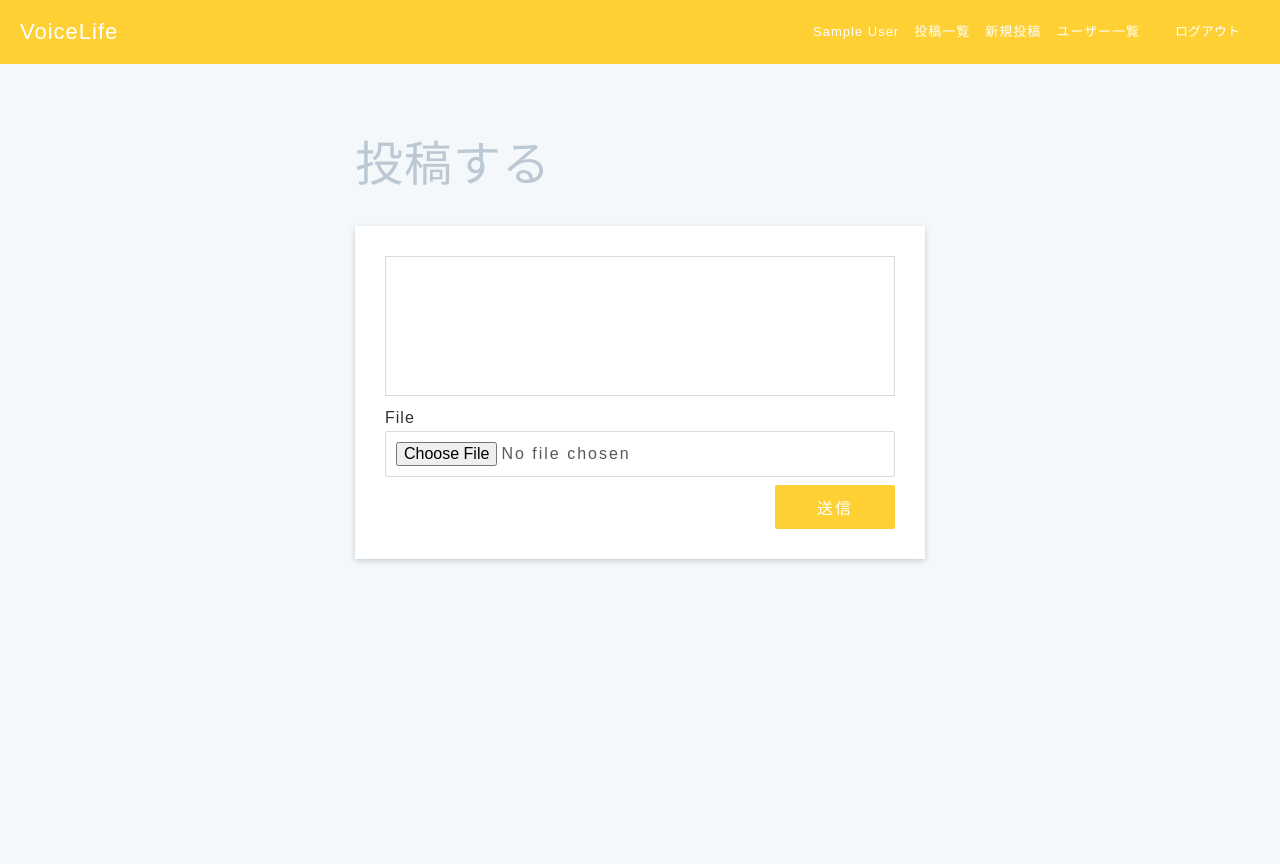
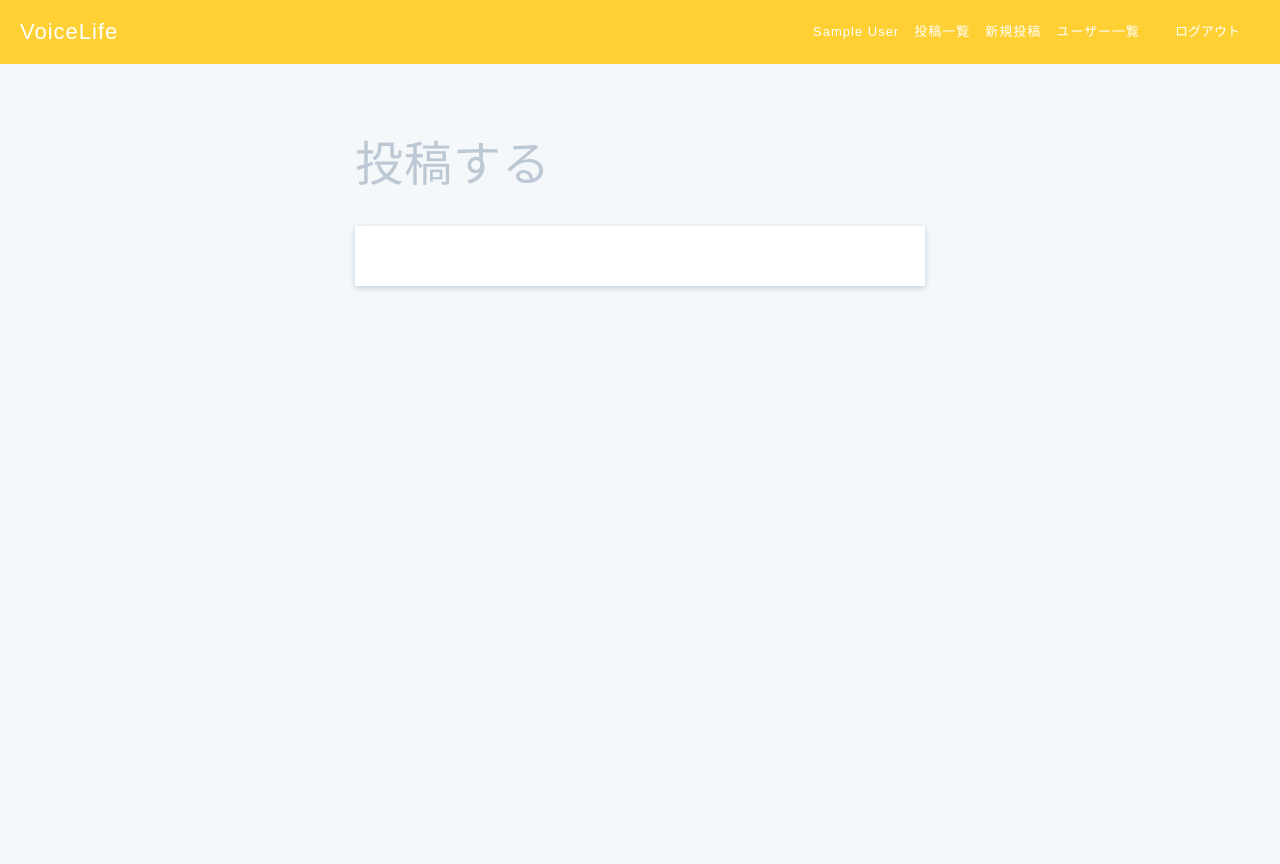
Before and after one commit to Nine-777/VoiceLife, a Rails app: page /posts/new in a window 1280 px wide. Run offline with Rails 7, Linux system fonts and the light colour scheme; the visitor is signed in with stand-in values (Sample User, id 1).

Commit message:
carriewaveの作業分削除

```diff
--- a/app/models/post.rb
+++ b/app/models/post.rb
@@ -1,8 +1,6 @@
 class Post < ApplicationRecord
     validates :content, {presence: true, length: {maximum: 100}}
     validates :user_id, {presence: true}
-
-    mount_uploader :file, AudioFileUploader
 
     def user
         return User.find_by(id: self.user_id)
--- a/app/views/posts/new.html.erb
+++ b/app/views/posts/new.html.erb
@@ -9,13 +9,6 @@
               <%= message %>
             </div>
           <% end %>
-          <%= form_for @post do |f| %>
-            <!--<textarea name= "content"><%= @post.content %></textarea>-->
-            <%= f.text_area :content %>
-            <%= f.label :file %>
-            <%= f.file_field :file , :size => 140 %>
-            <%= f.submit "送信" %>
-          <% end %>
         </div>
       </div>
     <% end %>
--- a/db/migrate/20220504092314_add_file_to_posts.rb
+++ /dev/null
@@ -1,5 +0,0 @@
-class AddFileToPosts < ActiveRecord::Migration[7.0]
-  def change
-    add_column :posts, :file, :string
-  end
-end
```
Also changed, not shown: app/uploaders/audio_file_uploader.rb (deleted, +0 -47 lines), Gemfile, Gemfile.lock, db/schema.rb.
